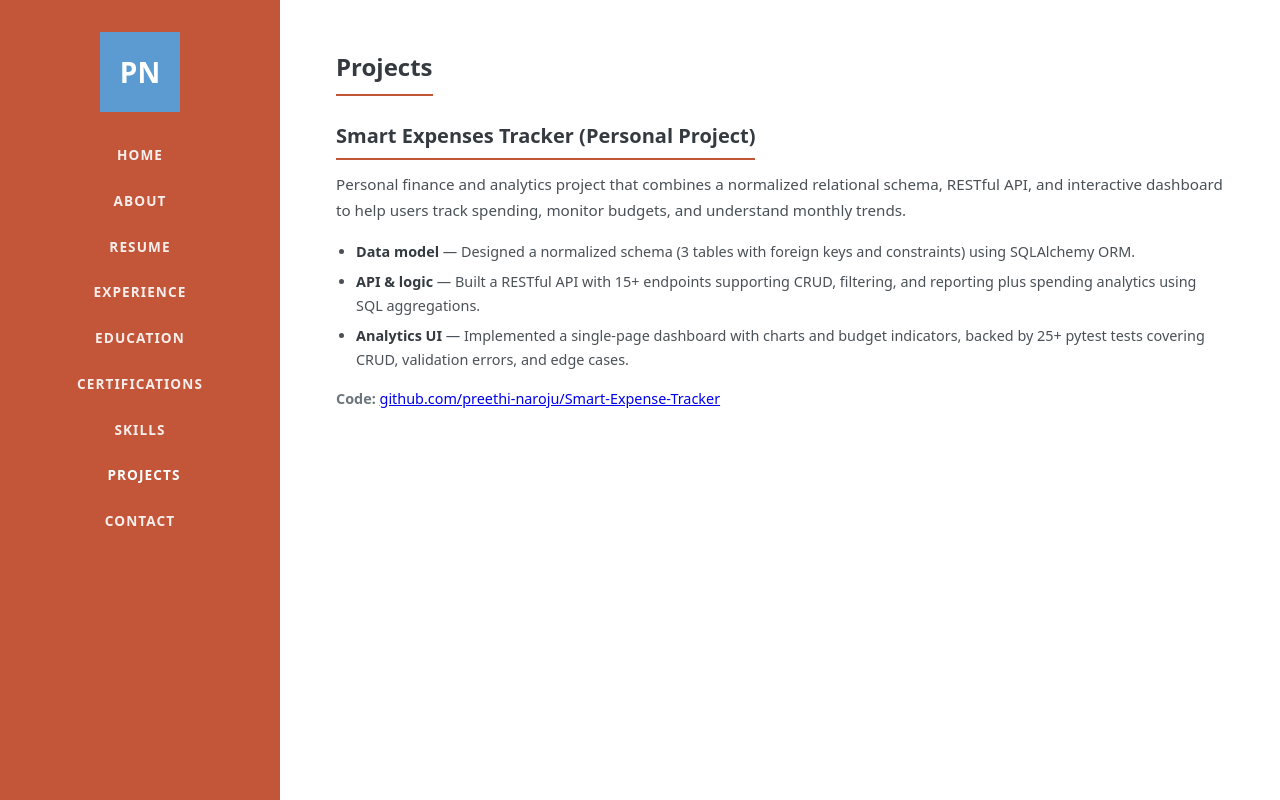
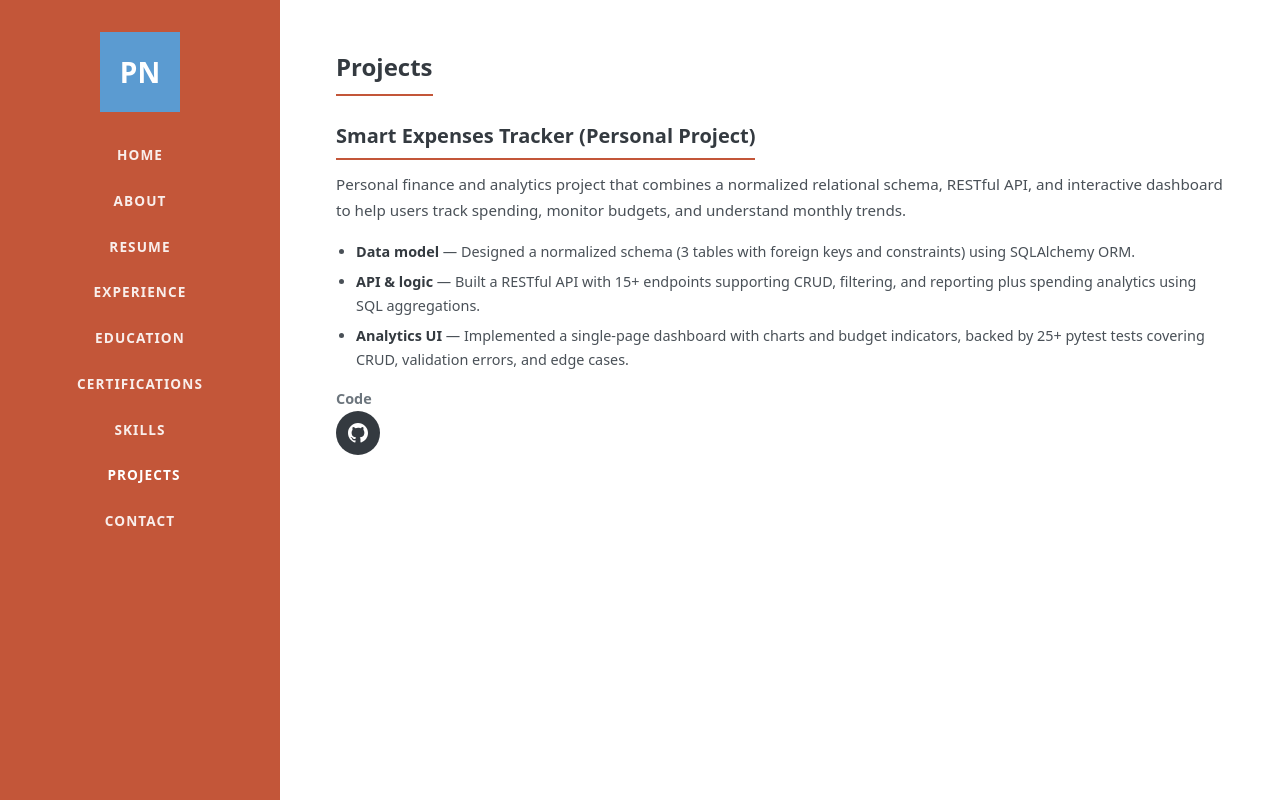
Before and after one commit to preethi-naroju/My-portfolio, a plain HTML site: page projects.html in a window 1280 px wide. Drawn offline with Linux system fonts and the light colour scheme.

Commit message:
Tweak Smart Expense Tracker code link styling

```diff
--- a/projects.html
+++ b/projects.html
@@ -37,7 +37,19 @@
           <li><strong>Analytics UI</strong> — Implemented a single-page dashboard with charts and budget indicators, backed by 25+ pytest tests covering CRUD, validation errors, and edge cases.</li>
         </ul>
         <p class="project-workflow">
-          <strong>Code:</strong> <a href="https://github.com/preethi-naroju/Smart-Expense-Tracker" target="_blank" rel="noopener">github.com/preethi-naroju/Smart-Expense-Tracker</a>
+          <strong>Code</strong>
+          <a href="https://github.com/preethi-naroju/Smart-Expense-Tracker" target="_blank" rel="noopener" class="social-icon" aria-label="Smart Expense Tracker GitHub">
+            <svg viewBox="0 0 24 24" fill="currentColor">
+              <path d="M12 0C5.373 0 0 5.373 0 12c0 5.303 3.438 9.8 8.207 11.387.6.111.793-.261.793-.58
+              0-.287-.01-1.047-.016-2.054-3.338.726-4.042-1.61-4.042-1.61-.546-1.387-1.333-1.756-1.333-1.756
+              -1.089-.745.083-.73.083-.73 1.205.084 1.84 1.238 1.84 1.238 1.07 1.834 2.807 1.304 3.492.997.108-.775.418-1.305.762-1.605
+              -2.665-.305-5.467-1.334-5.467-5.931 0-1.31.469-2.381 1.236-3.221-.124-.303-.536-1.523.117-3.176
+              0 0 1.008-.322 3.301 1.23a11.52 11.52 0 0 1 3.003-.404c1.018.005 2.045.138 3.003.404
+              2.291-1.552 3.297-1.23 3.297-1.23.653 1.653.242 2.873.118 3.176.77.84 1.235 1.911 1.235 3.221
+              0 4.609-2.807 5.624-5.479 5.921.43.372.823 1.103.823 2.223 0 1.606-.014 2.898-.014 3.292
+              0 .321.192.697.8.578C20.565 21.796 24 17.299 24 12 24 5.373 18.627 0 12 0z" />
+            </svg>
+          </a>
         </p>
       </article>
     </main>
```
